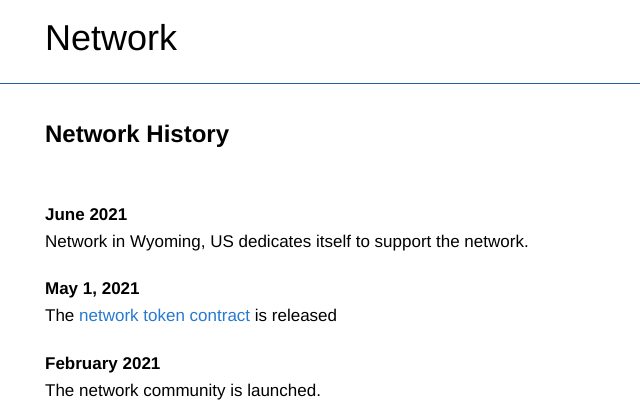
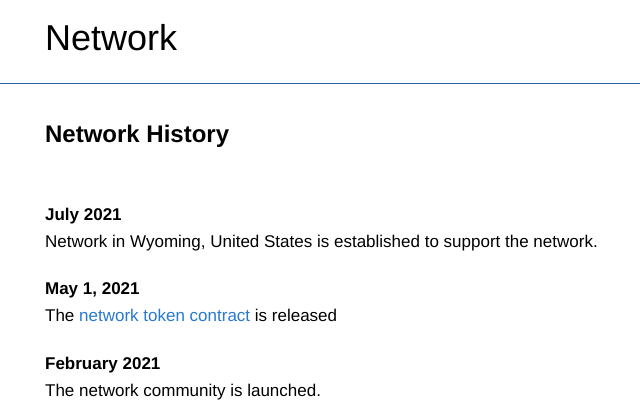
Before and after one commit to networkf/network.github.io, a Jekyll site: the page built from history.md, in a window 1280 px wide. Shown: the top 402 px of the page, without its empty margins (230-870 px from the left). Built offline with Jekyll 4.4.1, drawn with Linux system fonts in a browser that asks for light colours; some web fonts are replaced; our own code applies the rules of GitHub Pages for plain Markdown files; the repository's description, which GitHub fills in, is left out.

Commit message:
Update history.md

```diff
--- a/history.md
+++ b/history.md
@@ -10,9 +10,9 @@ layout: default
 <br>
 <br>
 
-**June 2021**
+**July 2021**
 <br>
-Network in Wyoming, US dedicates itself to support the network.
+Network in Wyoming, United States is established to support the network.
 
 **May 1, 2021**
 <br>
```
